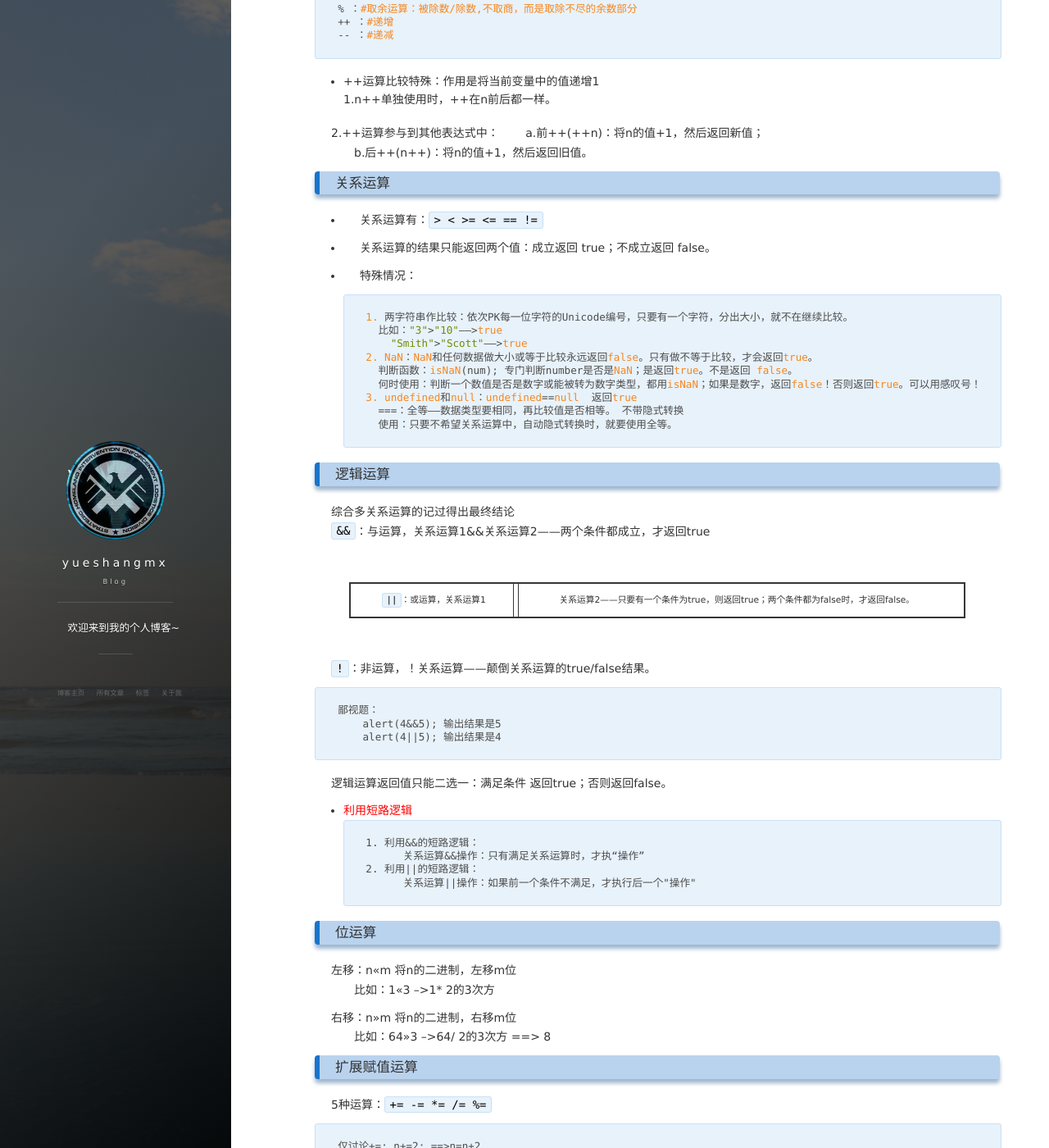
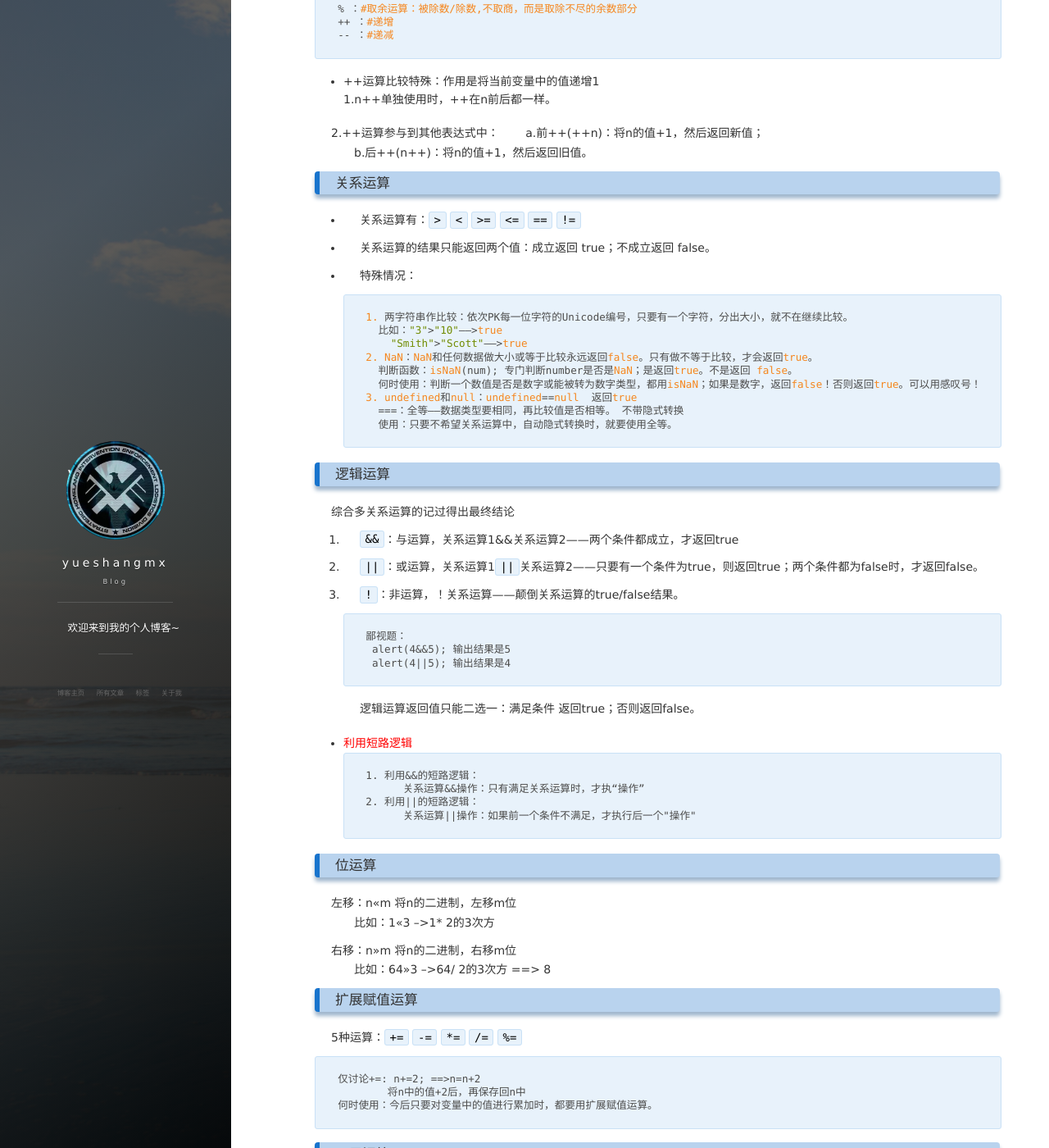
Before and after one commit to yueshangmx/yueshangmx.github.io, a Jekyll site: the page built from _posts/2017-08-17-JavaScript运算符和表达式.md, in a window 1280 px wide and 1400 px high, scrolled down 327 px. Shown: the whole window at 82% size. Built offline with Jekyll 4.4.1, drawn with Linux system fonts in a browser that asks for light colours; nearby versions of some CDN libraries; comment, search, counter and statistics services are not loaded.

Commit message:
update 2017-10-22

````diff
--- a/_posts/2017-08-17-JavaScript运算符和表达式.md
+++ b/_posts/2017-08-17-JavaScript运算符和表达式.md
@@ -25,7 +25,7 @@
 　　b.后++(n++)：将n的值+1，然后返回旧值。
 
 ### 关系运算
-- 关系运算有：`> < >= <= == !=`
+- 关系运算有：`>` `<` `>=` `<=` `==` `!=`
 
 - 关系运算的结果只能返回两个值：成立返回 true；不成立返回 false。
 
@@ -72,7 +72,7 @@
 　　比如：64>>3 -->64/ 2的3次方  ==> 8
 
 ### 扩展赋值运算
-5种运算：`+= -= *= /= %=`
+5种运算：`+=` `-=` `*=` `/=` `%=`
 ```
 仅讨论+=: n+=2; ==>n=n+2
         将n中的值+2后，再保存回n中
````
Also changed, not shown: other parts of _posts/2017-08-17-JavaScript运算符和表达式.md (+3 -3 lines).
